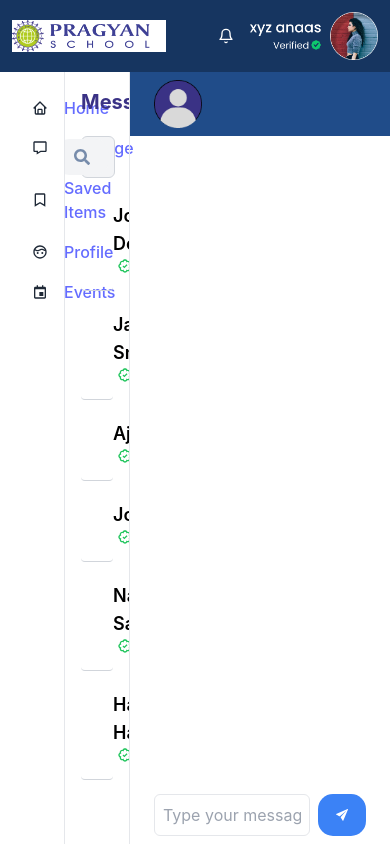
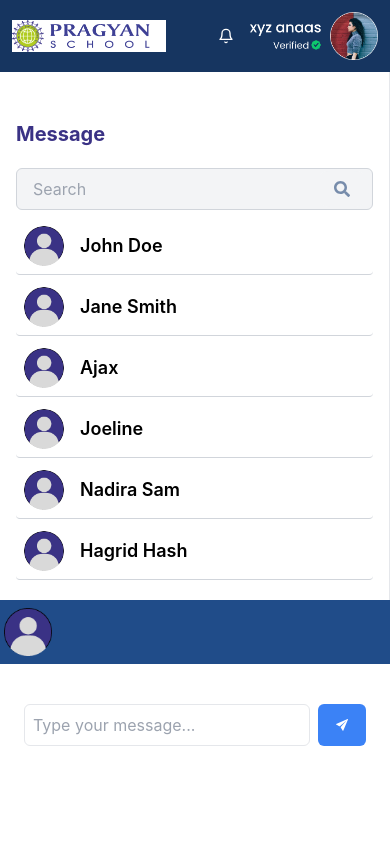
Before and after one commit to sinhasatyam045/Alum_Fullstack, a React (Vite) app: page /messages in a window 390 px wide. Built offline with nearby package versions, Linux system fonts and the light colour scheme.

Commit message:
Message page made Responsive

```diff
--- a/src/components/message/ChatSnippet.jsx
+++ b/src/components/message/ChatSnippet.jsx
@@ -2,14 +2,16 @@ import React from "react";
 import NoProfile from "../../assets/images/message/groupiconwhite.png";
 import { BiBadgeCheck } from "react-icons/bi";
 
-const ChatSnippet = ({ profileImage, name, designation, onClick}) => {
+const ChatSnippet = ({ profileImage, name, designation, onClick }) => {
   const displayImage = profileImage || NoProfile;
   const handleChatClick = () => {
     onClick(name);
   };
   return (
-    <div className="flex items-center mb-1 p-4 border-b rounded border-gray-300 hover:bg-gray-100 cursor-pointer"
-    onClick={handleChatClick}>
+    <div
+      className="flex items-center mb-1 p-2 border-b rounded border-gray-300 hover:bg-gray-100 cursor-pointer"
+      onClick={handleChatClick}
+    >
       <img
         src={displayImage}
         alt={NoProfile}
@@ -17,9 +19,9 @@ const ChatSnippet = ({ profileImage, name, designation, onClick}) => {
       />
       <div>
         <h2 className="text-lg font-semibold">{name}</h2>
-        <div className="flex">
-          <BiBadgeCheck className="ml-1 text-green-500" />
-          <p className="text-xs text-gray-500">{designation}</p>
+        <div className="flex items-center">
+          <BiBadgeCheck className="text-green-500 mr-1 hidden md:block" />
+          <p className="text-xs text-gray-500 hidden md:block">{designation}</p>
         </div>
       </div>
     </div>
--- a/src/components/message/NavigationPanel.jsx
+++ b/src/components/message/NavigationPanel.jsx
@@ -1,18 +1,20 @@
-// NavigationPanel.js
-
-import React from 'react';
-import { Link } from 'react-router-dom';
-import { BiHome, BiBookmark, BiMessage, BiCalendarEvent, BiFace } from 'react-icons/bi';
+import React from "react";
+import { Link } from "react-router-dom";
+import {
+  BiHome,
+  BiBookmark,
+  BiMessage,
+  BiCalendarEvent,
+  BiFace,
+} from "react-icons/bi";
 
 const NavigationPanel = () => {
   return (
-    <div className="flex flex-col items-start ">
+    <div className="hidden md:flex md:flex-col md:items-start">
       <NavItem to="/dashboard" icon={<BiHome />} label="Home" />
       <NavItem to="/messages" icon={<BiMessage />} label="Message" />
-
       <NavItem to="/saved" icon={<BiBookmark />} label="Saved Items" />
       <NavItem to="/profile" icon={<BiFace />} label="Profile" />
-
       <NavItem to="/events" icon={<BiCalendarEvent />} label="Events" />
       {/* Add more navigation items as needed */}
     </div>
@@ -21,7 +23,10 @@ const NavigationPanel = () => {
 
 const NavItem = ({ to, icon, label }) => {
   return (
-    <Link to={to} className="flex items-center space-x-4 cursor-pointer w-full py-2 transition duration-300 hover:bg-blue-500 hover:text-white hover:rounded-lg: p-6">
+    <Link
+      to={to}
+      className="flex items-center space-x-4 cursor-pointer w-full py-2 transition duration-300 hover:bg-blue-500 hover:text-white hover:rounded-lg p-6"
+    >
       <span className="text-gray-800">{icon}</span>
       <span>{label}</span>
     </Link>
--- a/src/components/message/messageBoard.jsx
+++ b/src/components/message/messageBoard.jsx
@@ -1,10 +1,10 @@
 import React, { useState } from "react";
-import { FiBell } from "react-icons/fi"; // Import notification bell icon
-import { FaSearch } from "react-icons/fa"; // Import the search icon
+import { FiBell } from "react-icons/fi";
+import { FaSearch } from "react-icons/fa";
 import ChatSnippet from "./ChatSnippet";
 import NoProfile from "../../assets/images/message/groupiconwhite.png";
-import SchoolLogo from "../../assets/images/message/Linkbkj.png"; // Replace with the path to your school logo
-import ProfilePicture from "../../assets/images/message/profile.png"; // Replace with the path to your profile picture
+import SchoolLogo from "../../assets/images/message/Schoollogo.png";
+import ProfilePicture from "../../assets/images/message/profile.png";
 import NavigationPanel from "./NavigationPanel";
 import { IoIosSend } from "react-icons/io";
 
@@ -68,7 +68,7 @@ const messageBoard = () => {
           <img
             src={SchoolLogo}
             alt="School Logo"
-            className=" h-8 object-cover mr-4"
+            className="h-8 object-cover mr-4"
           />
         </div>
         <div className="flex items-center">
@@ -86,20 +86,14 @@ const messageBoard = () => {
       </div>
 
       {/* Main Content */}
-      <div className="flex h-screen">
+      <div className="flex flex-col md:flex-row flex-grow">
         {/* Left Navigation Panel */}
-        <div
-
-          className="w-1/6 px-2 py-4 border-r flex flex-col items-left"
-        >
+        <div className="w-full md:w-1/5 px-2 py-4 border-r flex flex-col items-left">
           <NavigationPanel />
         </div>
 
         {/* Chat Snippet */}
-        <div
-
-          className="w-1/6 border-r p-4 overflow-y-scroll"
-        >
+        <div className="sm:w-2/5 md:w-1/4 border-r p-4 overflow-y-scroll">
           <div className="h-10 mb-2">
             <h2 style={{ color: "#3A3285" }} className="text-xl font-bold mb-1">
               Message
@@ -136,17 +130,21 @@ const messageBoard = () => {
         </div>
 
         {/* Chat Panel */}
-        <div className="w-4/6 flex flex-col">
-          <div style={{ backgroundColor: "#204C89" }} className="h-16 flex">
-            <img src={NoProfile} className="w-12 h-12 ml-6 mt-2"></img>
-            <h2 className="text-white ml-4 mt-5">{clickMessage}</h2>
+        <div className="md:w-3/5 sm:w-full md:flex-1 flex flex-col">
+          <div
+            style={{ backgroundColor: "#204C89" }}
+            className="h-16 p-1 flex items-center"
+          >
+            <img src={NoProfile} className="w-12 h-12"></img>
+            <h2 className="text-white ml-4">{clickMessage}</h2>
           </div>
           <div className="p-4 flex-1 overflow-y-scroll">
             {messages.map((message, index) => (
               <div
                 key={index}
-                className={`mb-4 ${message.sender === "me" ? "text-right" : "text-left"
-                  }`}
+                className={`mb-4 ${
+                  message.sender === "me" ? "text-right" : "text-left"
+                }`}
               >
                 <span
                   style={{ backgroundColor: "rgb(22, 53, 96)" }}
@@ -168,13 +166,12 @@ const messageBoard = () => {
               />
               <button
                 onClick={handleSendMessage}
-                className=" right-0 top-0 bottom-0 bg-blue-500 px-4  text-white focus:outline-none focus:ring focus:border-blue-300"
+                className="bg-blue-500 px-4 py-2 text-white rounded-md focus:outline-none focus:ring focus:border-blue-300"
               >
-                <IoIosSend className="text-white cursor-pointer" />
+                <IoIosSend className="text-white" />
               </button>
             </div>
           </div>
-
         </div>
       </div>
     </div>
```
Also changed, not shown: src/assets/images/message/Schoollogo.png (renamed from src/assets/images/message/Linkbkj.png), 1 other file (tests, documents, lock files or other folders).
